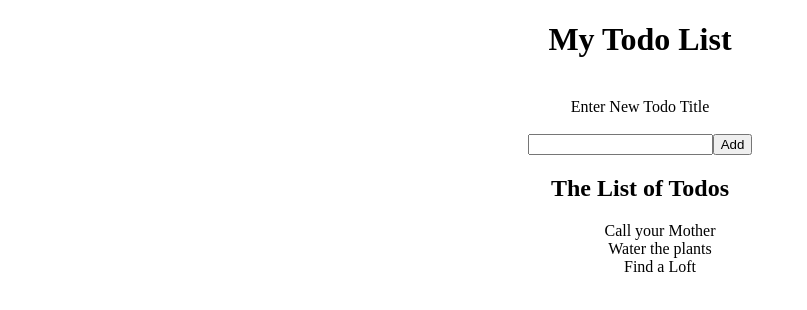
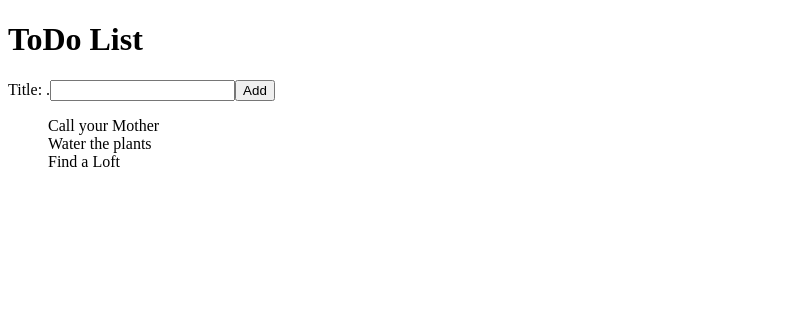
Before and after one commit to Code-the-Dream-School/react-cockatoo, a React (Create React App) app: page / in a window 1280 px wide. Shown: the top 310 px of the page, without its empty margins (0-807 px from the left). Built offline with nearby package versions, Linux system fonts and the light colour scheme; the HTML template or start-up script is replaced by a standard one.

Commit message:
Pushing up for lesson-1-3

```diff
--- a/src/AddTodoForm.js
+++ b/src/AddTodoForm.js
@@ -1,19 +1,43 @@
-import React from 'react'
+import React from 'react';
 
-function AddTodoForm () {
-  return (
-    <div style={{ textAlign: 'center' }}>
-        <h1>My Todo List</h1>
-      <br/>
-        <form>
-            <label htmlFor='todoTitle'>Enter New Todo Title</label>
-            <br/>
-            <br/>
-            <input id='todoTitle'></input>
-            <button>Add</button>
-      </form>
-    </div>
-  )
-}
+// This code is a functional component called AddTodoForm that takes a single prop called props.
+// It defines an inner function called handleAddTodo which is passed an event object and does the following:
+// First, it calls event.preventDefault() which prevents the default behavior of the form submission.
+// Then it accesses the value of the input element by its name attribute, and assigns it to a variable todoTitle.
+// Then it calls the props.onAddTodo function, passing the todoTitle variable as an argument. This allows the
+// component to communicate the new todo item to its parent component.
+// Finally, it resets the form by calling event.target.reset().
+// The component then returns a JSX element that renders a <form> element that has an onSubmit event listener
+//attached to the handleAddTodo function defined above. Inside the form, there is a <label> element with htmlFor
+//attribute, an <input> element with id, type and name attribute, and a <button> element with text "Add".
+// So this component is creating a form that takes input and when submitted, it prevents the default behavior
+// of form submission, gets the value of input and passing it to the onAddTodo function that is passed as a prop. It also resets the form after submission.
 
-export default AddTodoForm
+
+const AddTodoForm = (props) => {
+
+	const handleAddTodo = (event) => {
+		event.preventDefault();
+    console.log(todoTitle);
+
+		const todoTitle = event.target.title.value;
+
+	props.onAddTodo(todoTitle);
+
+		event.target.reset();
+	};
+
+	return (
+		<div>
+			<form onSubmit={handleAddTodo}>
+
+				<label for='todoTitle'>Title: .</label>
+				<input id='todoTitle' type='text' name='title'></input>
+
+				<button>Add</button>
+			</form>
+		</div>
+	);
+};
+
+export default AddTodoForm;
--- a/src/App.js
+++ b/src/App.js
@@ -1,14 +1,36 @@
-import React from 'react'
+import React from 'react';
 import AddTodoForm from './AddTodoForm';
 import TodoList from './TodoList';
 
+
+
+// The App function is a functional component in React that represents the root of the application.
+// It's using the useState hook to create a state variable called newTodo with an initial value of an empty string,
+//and a function called setNewTodo to update the state.
+
+// The component returns a JSX element that renders the following:
+// A <div> element that acts as the container for the rest of the elements.
+// Inside the <div> element, an <h1> element that displays the text "ToDo List" as the title of the app.
+// A custom component called AddTodoForm which is passed a prop onAddTodo that is set to the setNewTodo function.
+// A <p> element that displays the current value of the newTodo state variable.
+// A custom component called TodoList
+// So this component is creating a ToDo List App that has two custom component,
+//AddTodoForm and TodoList and rendering a h1 element with "ToDo List" as the title and a p element that displays
+// the current state of the variable newTodo and passing the setNewTodo function as prop onAddTodo to AddTodoForm component.
+
 function App() {
-  return (
-    <div>
-      <AddTodoForm />
-      <TodoList/>
-    </div>
-  );
+  // Inside the App functional component, above the return statement, create a new state variable named newTodo with update function named setNewTodo
+	const [newTodo, setNewTodo] = React.useState('');
+
+	return (
+		<div>
+			<h1>ToDo List</h1>
+			<AddTodoForm onAddTodo={setNewTodo} />
+ {/* Below the <AddTodoForm /> component, add a paragraph element that displays the value of newTodo variable */}
+			<p>{newTodo}</p>
+			<TodoList />
+		</div>
+	);
 }
 
 export default App;
--- a/src/TodoList.js
+++ b/src/TodoList.js
@@ -1,35 +1,50 @@
 import React from 'react';
+import TodoListItem from './TodoListItem';
 
+// This code defines a functional component called TodoList that renders a list of to-do items.
+// It starts by defining a constant variable todoList which is an array of JavaScript objects that
+// represents the to-do items. Each object has id and title properties.// The TodoList component returns a JSX
+ //element that renders a <div> element that contains an unordered // list <ul> element.// Inside the <ul> element,
+ //it uses the map() function to iterate over the todoList array and render a //  custom component called TodoListItem
+// for each item in the array.// The TodoListItem component is passed two props: key and todo. The key prop is set to the
+ //id of the to-do item,//  and the todo prop is set to the entire to-do item object.//  The component exports the TodoList
+ // component as the default export, which allows it to be imported and used in//  other parts of the application.// So this
+ // component is creating a  list of to-do items by using the todoList array and passing it to the map() function // that iterates
+  //over the array and render a component TodoListItem for each item in the array. It also passing two props
+//  to the component TodoListItem which is key and todo and export the component as the default export.
 
 let todoList =[
   {
    id: 1,
     title: "Call your Mother",
-   },
+      },
   {
    id: 2,
     title: "Water the plants",
+
    },
   {
      id: 3,
      title: "Find a Loft",
+
    },
    ];
 
-   function TodoList() {
-    return (
-      <div style={{ textAlign: 'center' }}>
-        <h2>The List of Todos</h2>
+const TodoList = () => {
+	return (
+		<div>
+
+      {/* c.	  Inside the map() method, use the TodoListItem component
+i.	  Pass key as a prop equal to the id of the todo object
+ii.	  Pass todo as a prop */}
+
         <ul style={{ listStyleType: 'none' }}>
-          {todoList.map(item =>
-            <li key={item.id}>
-              <li>{item.title}</li>
-            </li>
-            )}
+				{todoList.map((todo) => (
+					<TodoListItem key={todo.id} todo={todo} />
+				))}
+			</ul>
+		</div>
+	);
+};
 
-        </ul>
-      </div>
-    );
-  }
-
-export default TodoList
+export default TodoList;
--- /dev/null
+++ b/src/TodoListItem.js
@@ -0,0 +1,29 @@
+import React from 'react';
+
+
+// This code defines a functional component called TodoListItem that takes a single prop called props.
+// The component returns a JSX element that renders a <div> element that contains a <li> element. Inside
+//  the <li> element it renders the title property of the props.todo object.The TodoListItem component takes
+//   a single prop, props which is passed from the parent component. The props object has a single property
+//    todo which is an object containing the title and id of the Todo item.The component exports the TodoListItem
+//    component as the default export, which allows it to be imported and used in other parts of the application.
+// So this component is rendering the title of the to-do item passed as a prop props.todo.title in a li element and
+// exports the component as the default export.
+
+
+// 5 Create a new functional React component
+// a.	  Import React from "react" npm package
+// b.	  Declare a function named TodoListItem
+// c.	  Export TodoListItem function as default module
+
+const TodoListItem = (props) => {
+	return (
+		<div>
+
+
+			<li> {props.todo.title} </li>
+		</div>
+	);
+};
+
+export default TodoListItem;
```
